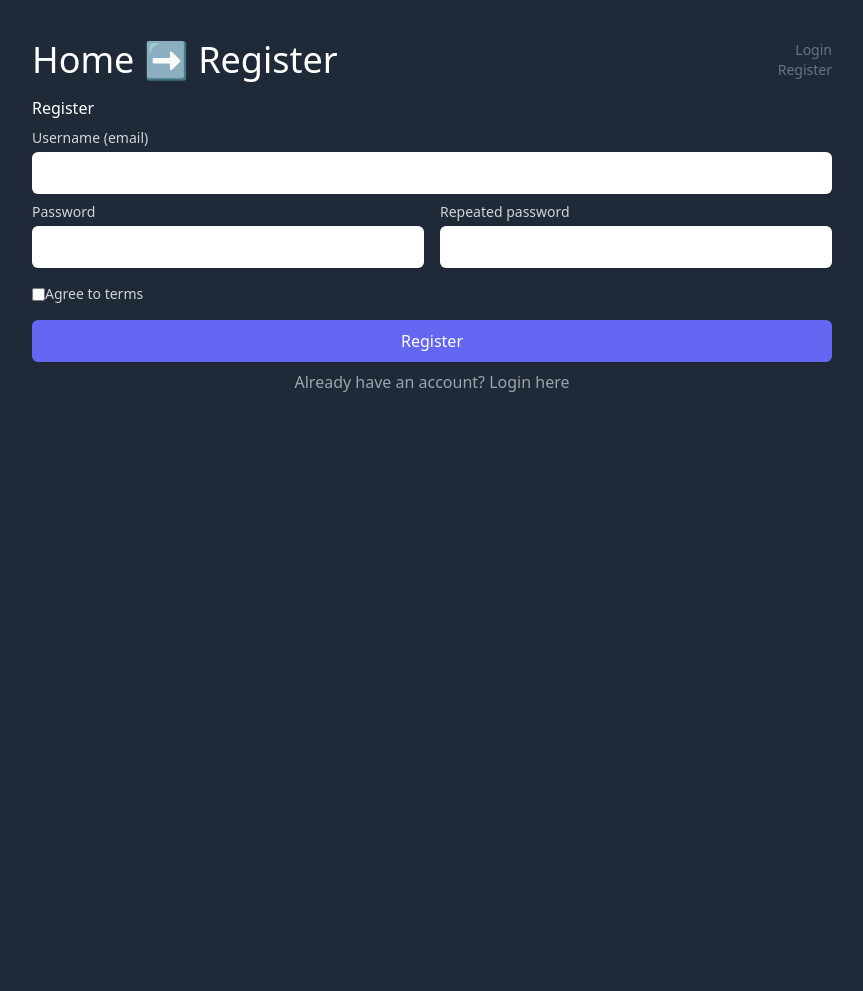
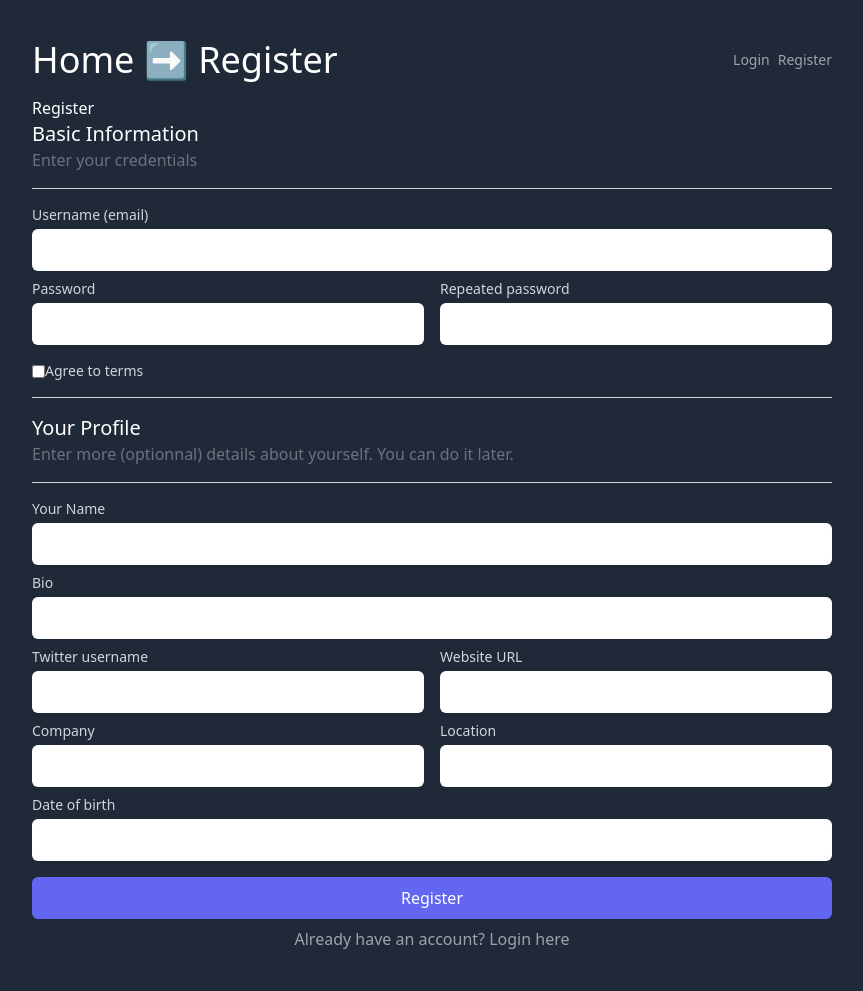
Before and after one commit to Nicolas-CARRERE/UDEMY_PHP_-Symfony-6-Framework-Hands-On-2023, a Symfony app: template templates/registration/register.html.twig in a window 1280 px wide. Shown: the whole page, without its empty margins (208-1071 px from the left). Before the commit the page ends 392 px from the top, so only its background shows below. Run offline with Twig, Linux system fonts and the light colour scheme; the template is opened without the code that fills it, so the values that code supplies are empty; form fields are guessed from the names that the template uses; some libraries are stand-ins or nearby versions.

Commit message:
#72. Embedding Forms

```diff
--- a/src/Form/RegistrationFormType.php
+++ b/src/Form/RegistrationFormType.php
@@ -3,6 +3,7 @@
 namespace App\Form;
 
 use App\Entity\User;
+use App\Entity\UserProfile;
 use Symfony\Component\Form\AbstractType;
 use Symfony\Component\Form\Extension\Core\Type\CheckboxType;
 use Symfony\Component\Form\Extension\Core\Type\PasswordType;
@@ -54,7 +55,7 @@ class RegistrationFormType extends AbstractType
                     ]),
                 ],
             ])
-        ;
+            ->add('userProfile', UserProfileType::class);
     }
 
     public function configureOptions(OptionsResolver $resolver): void
--- a/templates/base.html.twig
+++ b/templates/base.html.twig
@@ -32,19 +32,22 @@
             </div>
 
             <div class="text-right">
-                <div class="text-sm text-gray-400 dark:text-gray-500">
+                <div class="text-sm text-gray-500 dark:text-gray-400 flex">
                 {% if is_granted('IS_AUTHENTICATED_FULLY') %}
                     <div>
                         <a href={{ path('app_micro_post_add') }}>Add New</a>
                     </div>
-                    <div>
+                    <div class="ml-2">
+                        <a href="{{ path('app_settings_profile') }}">Profile Settings</a>
+                    </div>
+                    <div class="ml-2">
                         <a href="{{ path('app_logout') }}">Logout</a>
                     </div>
                 {% else %}
                     <div>
                         <a href="{{ path('app_login') }}">Login</a>
                     </div>
-                    <div>
+                    <div class="ml-2">
                         <a href="{{ path('app_register') }}">Register</a>
                     </div>
                 {% endif %}
--- a/templates/registration/register.html.twig
+++ b/templates/registration/register.html.twig
@@ -14,6 +14,12 @@
     <h1>Register</h1>
 
     {{ form_start(registrationForm) }}
+        <div class="text-xl">
+            Basic Information
+        </div>
+        <div class="text-gray-500 mb-4 pb-4 border-b border-gray-300">
+            Enter your credentials
+        </div>
         <div>
         {{ form_label(registrationForm.email, 'Username (email)', {'label_attr': {'class': 'block text-sm text-gray-700 dark:text-gray-300 font-medium mt-2'}}) }}
         {{ form_widget(registrationForm.email, {'attr': {'class': 'block w-full shadow-sm border-gray-300 dark:border-transparent dark:text-gray-800 rounded-md border p-2 mt-1 bm-3'}})}}
@@ -38,6 +44,17 @@
             {{ form_label(registrationForm.agreeTerms, 'Agree to terms', {'label_attr': {'class': 'text-sm text-gray-700 dark:text-gray-300 font-medium'}}) }}
         </div>
 
+        <div class="border-b border-gray-300"></div>
+
+        <div class="text-xl mt-4">
+            Your Profile
+        </div>
+        <div class="text-gray-500 mb-4 pb-4 border-b border-gray-300">
+            Enter more (optionnal) details about yourself. You can do it later.
+        </div>
+
+        {{ include ('/settings_profile/_profile_form.html.twig', {form: registrationForm.userProfile}) }}
+
         <button
             type="submit"
             class="block w-full shadow-sm border-transparent bg-indigo-600 hover:bg-indigo-700 dark:bg-indigo-500 dark:hover:bg-indigo-400 text-white rounded-md border p-2 mt-4 mb-2"
```
Also changed, not shown: src/Controller/SettingsProfileController.php (+14 -3 lines).
